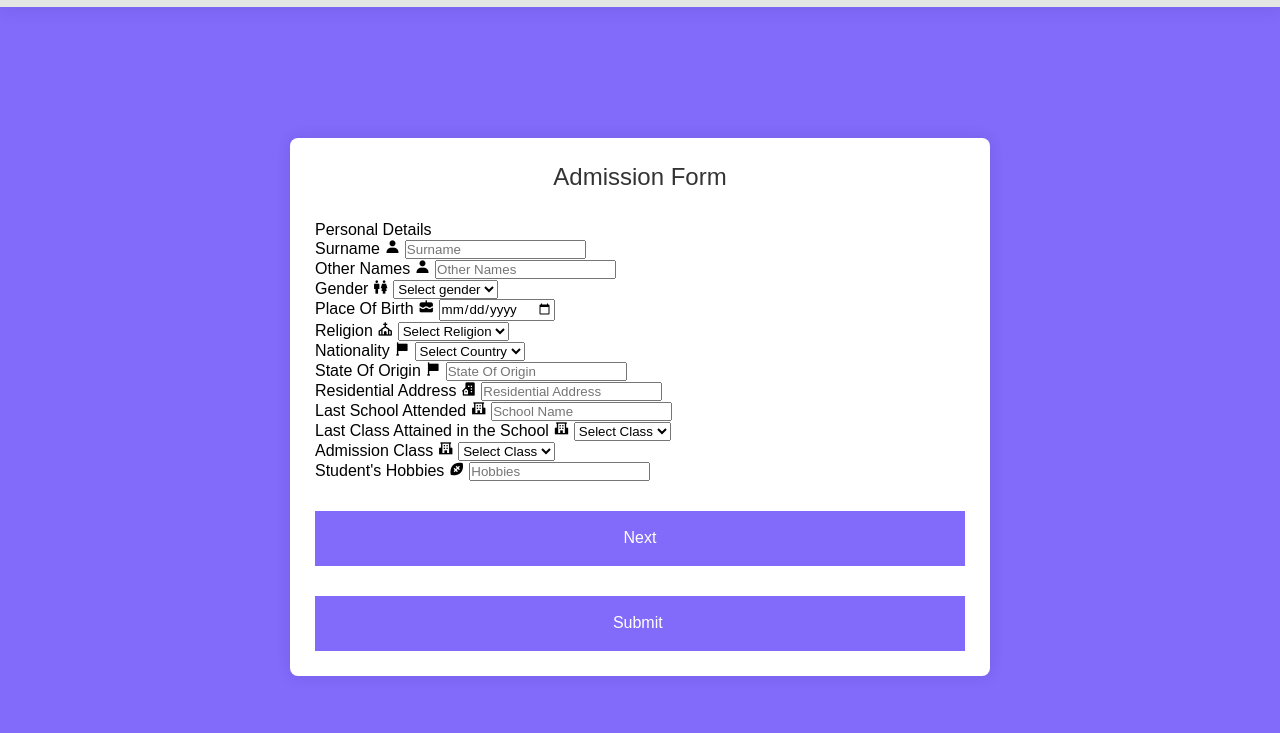
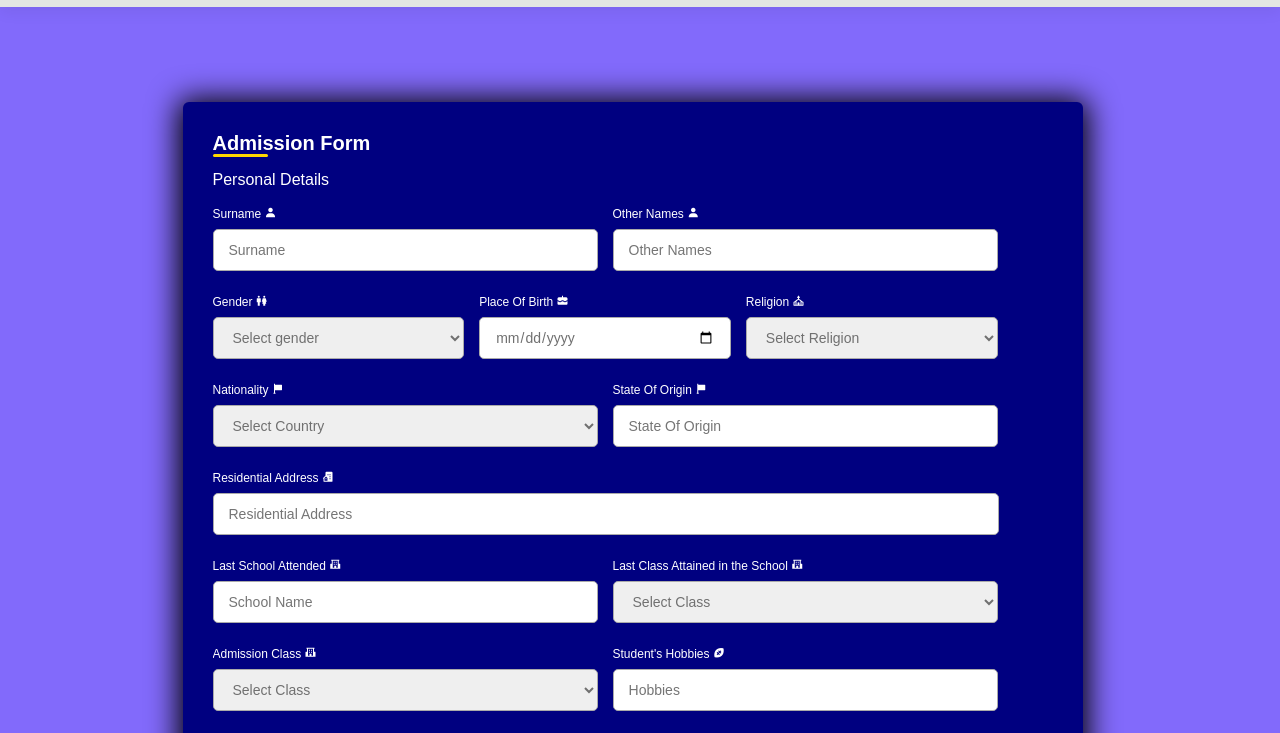
Before and after one commit to Lesley10/BridgeEndHigh, a plain HTML site: page admission.html in a window 1280 px wide. Shown: the part 67-800 px from the top of the page. Drawn offline with nearby package versions, Linux system fonts and the light colour scheme.

Commit message:
Update admission.css

```diff
--- a/admission.css
+++ b/admission.css
@@ -213,104 +213,213 @@ transition: 0.3s ease;
   background: rgb(130, 106, 251);
 
 }
- .container {
-  position: bottom;
-  max-width: 700px;
-  width: 100%;
-  background: #fff;
-  padding: 25px;
-  border-radius: 8px;
-  box-shadow: 0 0 15px rgba(0, 0, 0, 0.1);
+ .container{
+    position: relative;
+    max-width: 900px;
+    width: 75%;
+    height: 780px;
+    border-radius: 6px;
+    padding: 30px;
+    margin: 75px 30px 100px 15px;
+    background-color: navy;
+    box-shadow: 0 2px 30px 5px black;
 }
-.container header {
-  font-size: 1.5rem;
-  color: #333;
-  font-weight: 500;
-  text-align: center;
+.container header{
+    position: relative;
+    font-size: 20px;
+    font-weight: 600;
+    color: white;
+    justify-content: space-between;
 }
-.container .form {
-  margin-top: 30px;
+.container header::before{
+    content: "";
+    position: absolute;
+    left: 0;
+    bottom: -2px;
+    height: 3px;
+    width: 55px;
+    border-radius: 8px;
+    background-color: gold;
 }
-.form .input-box {
-  width: 100%;
-  margin-top: 20px;
+.container form{
+    position: relative;
+    margin-top: 16px;
+    min-height: 680px;
+    background-color: navy;
+    overflow: hidden;
 }
-.input-box label {
-  color: #333;
+.container form .form{
+    position: absolute;
+    background-color: navy;
+    transition: 0.3s ease;
 }
-.form :where(.input-box input, .select-box) {
-  position: relative;
-  height: 50px;
-  width: 100%;
-  outline: none;
-  font-size: 1rem;
-  color: #707070;
-  margin-top: 8px;
-  border: 1px solid #ddd;
-  border-radius: 6px;
-  padding: 0 15px;
+.container form .form.second{
+    opacity: 0;
+    pointer-events: none;
+    transform: translateX(100%);
 }
-.input-box input:focus {
-  box-shadow: 0 1px 0 rgba(0, 0, 0, 0.1);
+form.secActive .form.second{
+    opacity: 1;
+    pointer-events: auto;
+    transform: translateX(0);
 }
-.form .column {
-  display: flex;
-  column-gap: 15px;
+form.secActive .form.first{
+    opacity: 0;
+    pointer-events: none;
+    transform: translateX(-100%);
 }
-.form .gender-box {
-  margin-top: 20px;
+.container form .title {
+    display: block;
+    font-size: 16px;
+    font-weight: 500;
+    margin: 0 0 10px 0;
+    color: white;
 }
-.gender-box h3 {
-  color: #333;
-  font-size: 1rem;
-  font-weight: 400;
-  margin-bottom: 8px;
+.container form .fields{
+    display: flex;
+    flex-wrap: wrap;
+    flex-direction: column;
+    width: 185%;
+    column-gap: 20px;
+    flex-wrap: wrap;
 }
-.form :where(.gender-option, .gender) {
-  display: flex;
-  align-items: center;
-  column-gap: 50px;
-  flex-wrap: wrap;
+form .fields .input-field{
+    display: flex;
+    flex-direction: column;
+    width: 93%;
+    margin: 4px 0;
 }
-.form .gender {
-  column-gap: 5px;
+form .fields .field1{
+    display: flex;
+    width: calc(186% / 2 - 15px);
+    flex-direction: row;
+    column-gap: 15px;
+    margin: 4px 0;
 }
-.gender input {
-  accent-color: rgb(130, 106, 251);
+form .fields .field2{
+    display: flex;
+    width: calc(279% / 3 - 15px);
+    flex-direction: row;
+    column-gap: 15px;
+    margin: 4px 0;
 }
-.form :where(.gender input, .gender label) {
-  cursor: pointer;
+form .fields .field3{
+    display: flex;
+    width: calc(186% / 2 - 15px);
+    flex-direction: row;
+    column-gap: 15px;
+    margin: 4px 0;
 }
-.gender label {
-  color: #707070;
+form .fields .field4{
+    display: flex;
+    width: calc(100% - 15px);
+    flex-direction: row;
+    column-gap: 15px;
+    margin: 4px 0;
 }
-.address :where(input, .select-box) {
-  margin-top: 15px;
+form .fields .field5{
+    display: flex;
+    width: calc(186% / 2 - 15px);
+    flex-direction: row;
+    column-gap: 15px;
+    margin: 4px 0;
 }
-.select-box select {
-  height: 100%;
-  width: 100%;
-  outline: none;
-  border: none;
-  color: #707070;
-  font-size: 1rem;
+form .fields .field6{
+    display: flex;
+    width: calc(186% / 2 - 15px);
+    flex-direction: row;
+    column-gap: 15px;
+    margin: 4px 0;
 }
-.form button {
-  height: 55px;
-  width: 100%;
-  color: #fff;
-  font-size: 1rem;
-  font-weight: 400;
-  margin-top: 30px;
-  border: none;
-  cursor: pointer;
-  transition: all 0.2s ease;
-  background: rgb(130, 106, 251);
+.input-field label{
+    font-size: 12px;
+    font-weight: 500;
+    color: white;
 }
-.form button:hover {
-  background: rgb(88, 56, 250);
+.input-field input, select{
+    outline: none;
+    font-size: 14px;
+    font-weight: 400;
+    color: #333;
+    border-radius: 5px;
+    border: 1px solid #aaa;
+    padding: 0 15px;
+    height: 42px;
+    margin: 8px 0;
+}
+.input-field input :focus,
+.input-field select:focus{
+    box-shadow: 0 3px 6px rgba(0,0,0,0.13);
+}
+.input-field select,
+.input-field input[type="date"]{
+    color: #707070;
+}
+.input-field input[type="date"]:valid{
+    color: #333;
+}
+.container form button, .backBtn{
+    display: flex;
+    align-items: center;
+    justify-content: center;
+    height: 45px;
+    max-width: 200px;
+    width: 20%;
+    border: none;
+    outline: none;
+    color: black;
+    border-radius: 5px;
+    margin: 25px 0;
+    background-color: gold;
+    transition: all 0.3s linear;
+    cursor: pointer;
+}
+.container form .btnText{
+    font-size: 14px;
+    font-weight: bold;
+}
+form button:hover{
+    background-color: black;
+    color: white;
+}
+form button i,
+form .backBtn i{
+    margin: 0 6px;
+}
+form .backBtn i{
+    transform: rotate(180deg);
+}
+form .buttons{
+    display: flex;
+    align-items: center;
+}
+form .buttons button , .backBtn{
+    margin-right: 14px;
+}
+.btns {
+    display: flex;
+    flex-wrap: wrap;
+    flex-direction: row;
+    column-gap: 20px;
 }
 
+@media (max-width: 550px) {
+    .container form{
+        overflow-y: scroll;
+    }
+    .container form::-webkit-scrollbar{
+       display: none;
+    }
+    form .fields .input-field{
+        width: calc(100% / 2 - 15px);
+    }
+}
+
+@media (max-width: 550px) {
+    form .fields .input-field{
+        width: 100%;
+    }
+}
 
 
 @media (max-width:799px) {
```
